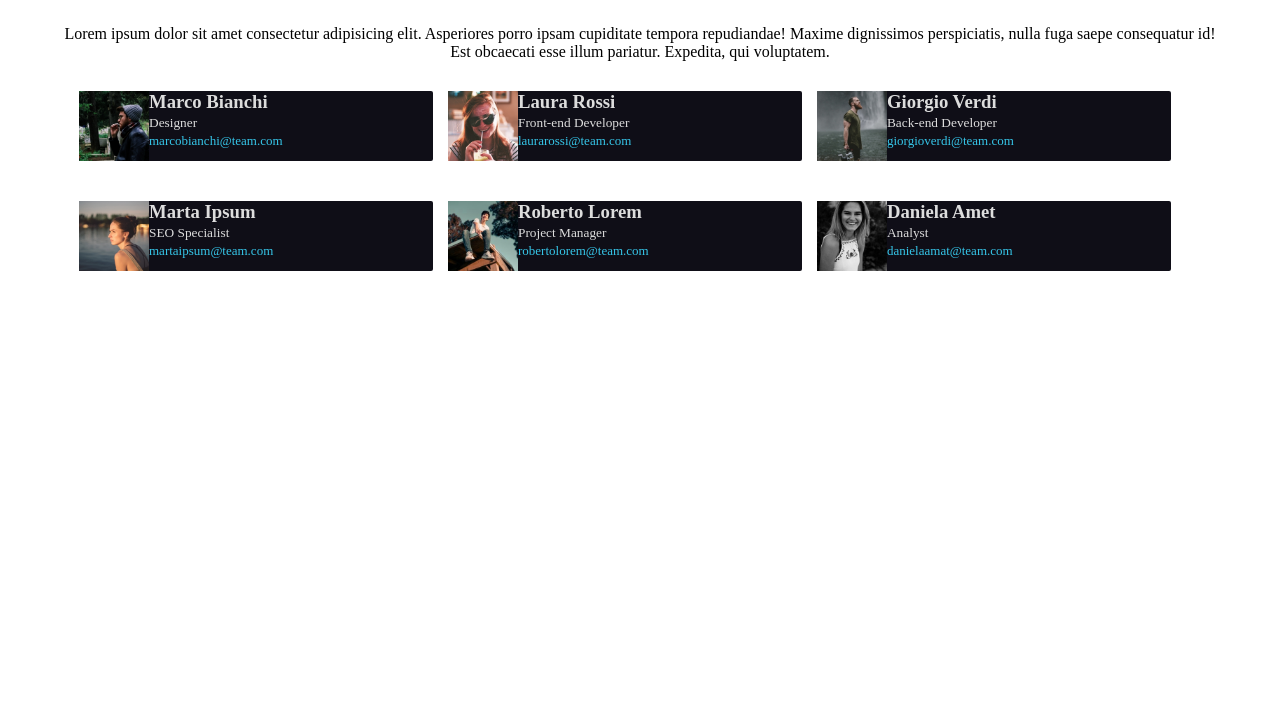
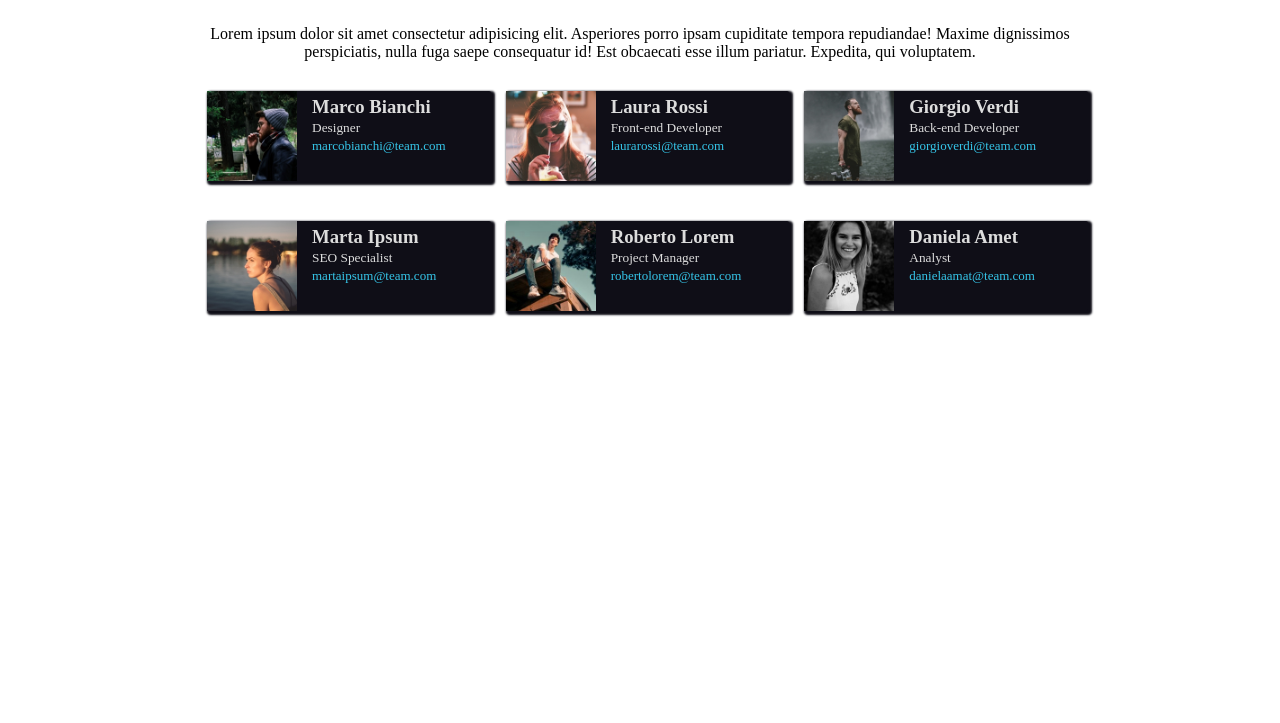
Before and after one commit to Samuele-Benato/html-css-float-cards, a plain HTML site: page index.html in a window 1280 px wide. Shown: the part 77-800 px from the top of the page. Drawn offline with Linux system fonts and the light colour scheme; a web font is replaced by a local one.

Commit message:
Edit cards

```diff
--- a/css/style.css
+++ b/css/style.css
@@ -7,19 +7,28 @@
 /*General*/
 
 img {
-  width: 70px;
+  height: 90px;
+  margin-right: 15px;
 }
 
 /*Utils*/
 
 .container {
-  width: 90%;
+  width: 70%;
   margin: 0px auto;
   padding: 25px 0;
 }
 
+body {
+  font-family: "Alkatra";
+}
+
 .text-center {
   text-align: center;
+}
+
+header > h1 {
+  color: #e53170;
 }
 
 .spacing {
@@ -37,21 +46,23 @@ img {
 }
 
 .col33 {
-  width: calc(100% / 3 - 30px);
+  width: calc(100% / 3 - 15px);
   float: left;
-}
-
-.card > * {
-  display: inline-block;
 }
 
 .card {
   background-color: #0f0e17;
   color: #ddd;
+  box-shadow: 2px 2px 2px 2px #0f0e17;
   display: inline-block;
   border-radius: 2px;
   margin-left: 15px;
-  box-shadow: #0f0e17;
+  height: 90px;
+}
+
+.card-text {
+  padding-top: 5px;
+  padding-bottom: 5px;
 }
 
 .mail {
--- a/index.html
+++ b/index.html
@@ -8,6 +8,12 @@
     <meta name="author" content="Samuele Benato" />
     <meta name="description" content="esercizio sull'uso di float" />
     <link rel="icon" href="./img/favicon.png" type="image/png" />
+    <link rel="preconnect" href="https://fonts.googleapis.com" />
+    <link rel="preconnect" href="https://fonts.gstatic.com" crossorigin />
+    <link
+      href="https://fonts.googleapis.com/css2?family=Alkatra:wght@700&family=Inter&family=Poppins:wght@100&display=swap"
+      rel="stylesheet"
+    />
   </head>
   <body>
     <div class="container">
@@ -32,61 +38,76 @@
               src="./img/male1.png"
               alt="uomo con cappello al parco"
             />
+            <div class="card-text">
               <h3>Marco Bianchi</h3>
-            <br />
+              <div>
                 <small>Designer</small>
-            <br />
+              </div>
               <a class="mail" href="mailto:marcobianchi@team.com"
                 >marcobianchi@team.com</a
               >
             </div>
+          </div>
+
           <!--Card 2/3-->
+
           <div class="card col33 f-left clearfix">
             <img
               class="f-left"
               src="./img/female1.png"
               alt="donna con bibita in mano"
             />
+            <div class="card-text">
               <h3>Laura Rossi</h3>
-            <br />
+              <div>
                 <small>Front-end Developer</small>
-            <br />
+              </div>
               <a class="mail" href="mailto:laurarossi@twam.com"
                 >laurarossi@team.com</a
               >
             </div>
+          </div>
+
           <!--Card 3/3-->
+
           <div class="card col33 f-left clearfix">
             <img
               class="f-left"
               src="./img/male2.png"
               alt="uomo vicino ad una cascata"
             />
+            <div class="card-text">
               <h3>Giorgio Verdi</h3>
-            <br />
+              <div>
                 <small>Back-end Developer</small>
-            <br />
+              </div>
               <a class="mail" href="mailto:giorgioverdi@team.com"
                 >giorgioverdi@team.com</a
               >
             </div>
+          </div>
         </section>
+
         <!--Section-->
+
         <section class="clearfix spacing">
           <!--Card 1/3-->
+
           <div class="card col33 f-left clearfix">
             <img
               class="f-left"
               src="./img/female2.png"
               alt="donna al tramonto"
             />
+            <div class="card-text">
               <h3>Marta Ipsum</h3>
-            <br />
+              <div>
                 <small>SEO Specialist</small>
-            <br />
+              </div>
               <a class="mail" href="mailto:martaipsum@team.com"
                 >martaipsum@team.com</a
               >
+            </div>
           </div>
           <!--Card 2/3-->
           <div class="card col33 f-left clearfix">
@@ -95,13 +116,15 @@
               src="./img/male3.png"
               alt="uomo visto dal basso"
             />
+            <div class="card-text">
               <h3>Roberto Lorem</h3>
-            <br />
+              <div>
                 <small>Project Manager</small>
-            <br />
+              </div>
               <a class="mail" href="mailto:robertolorem@twam.com"
                 >robertolorem@team.com</a
               >
+            </div>
           </div>
           <!--Card 3/3-->
           <div class="card col33 f-left clearfix">
@@ -110,13 +133,15 @@
               src="./img/female3.png"
               alt="donna in bianco e nero"
             />
+            <div class="card-text">
               <h3>Daniela Amet</h3>
-            <br />
+              <div>
                 <small>Analyst</small>
-            <br />
+              </div>
               <a class="mail" href="mailto:daniela amat@team.com"
                 >danielaamat@team.com</a
               >
+            </div>
           </div>
         </section>
       </main>
```
Lines whose indentation alone changed are shown as unchanged.
